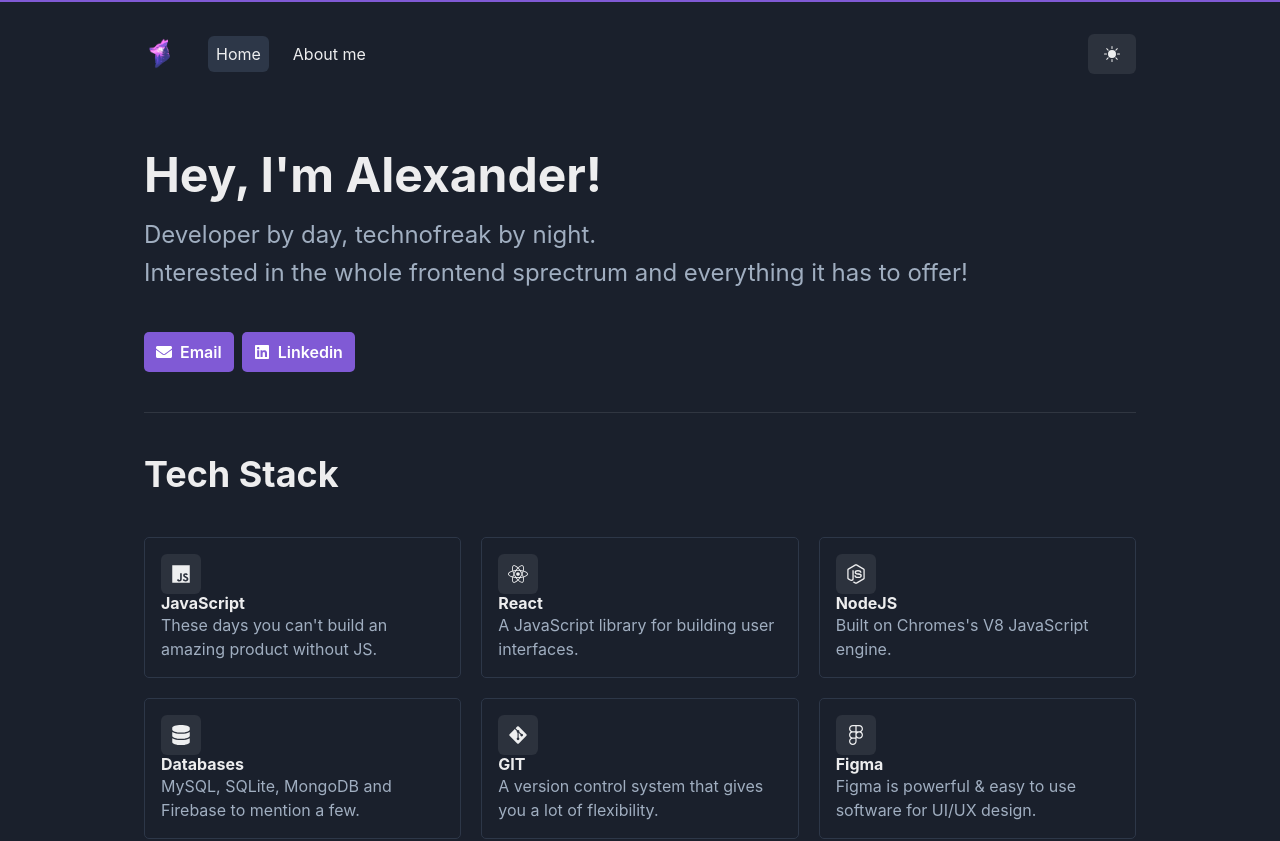
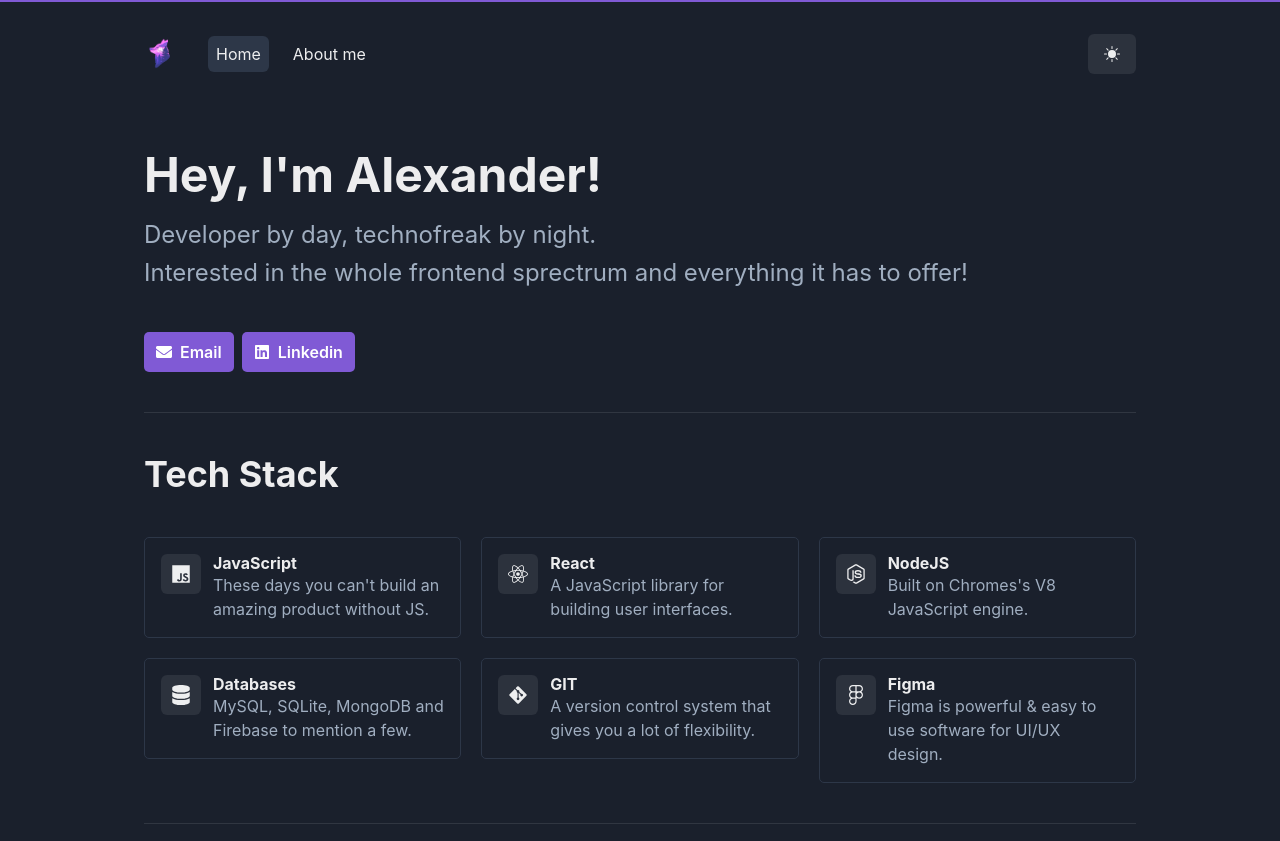
Before and after one commit to brorminskij/portfolio, a Next.js app: page / in a window 1280 px wide. Shown: the top 841 px of the page. Built offline with nearby package versions, Linux system fonts and the light colour scheme.

Commit message:
Removed deprecated prop and switched to new one

```diff
--- a/components/ToolCard.tsx
+++ b/components/ToolCard.tsx
@@ -28,7 +28,7 @@ const ToolCard = ({ tool }: ToolProps) => {
         borderWidth="1px"
         transition=".5s"
         cursor="pointer"
-        d="flex"
+        display="flex"
         role="group"
         _hover={{
           borderColor: "purple.500",
```
